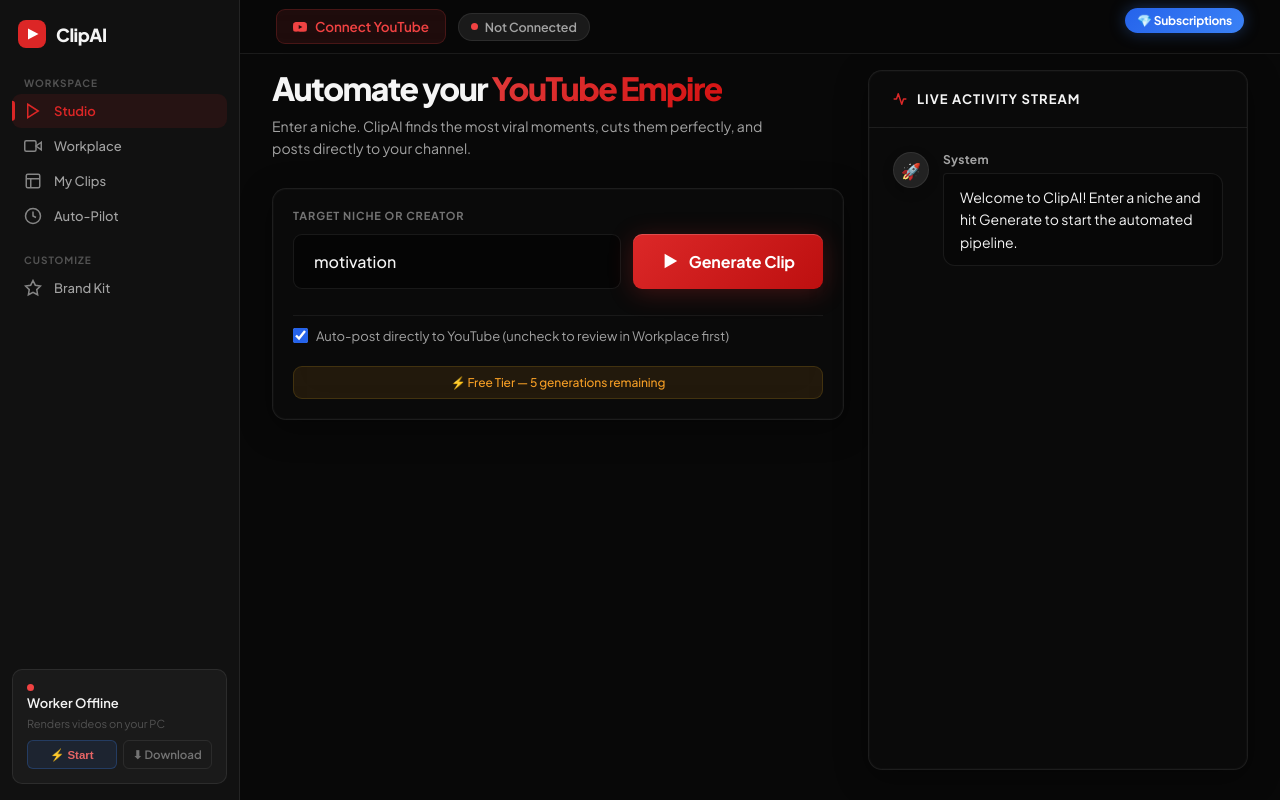
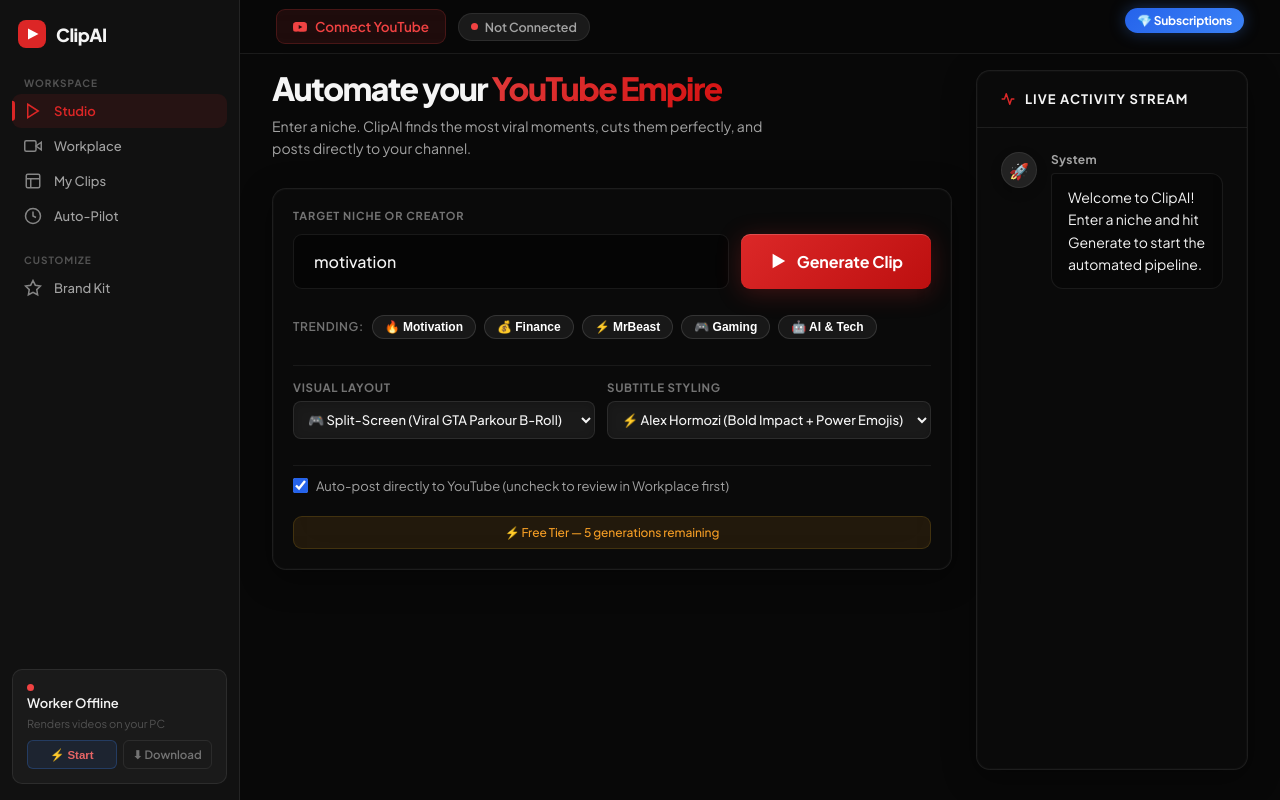
Before and after one commit to musharafabdulkadir7-lab/viralclip-saas, a FastAPI app: page / in a window 1280 px wide. Run offline with FastAPI, Linux system fonts and the light colour scheme.

Commit message:
Comprehensive Platform Upgrade: trending niche chips, visual layout selector, Hormozi/Clean subtitle styling, zero console flash, and pipeline wiring

```diff
--- a/main.py
+++ b/main.py
@@ -157,6 +157,8 @@
 class ClipRequest(BaseModel):
     niche: str
     auto_upload: bool = True
+    layout: str = "split_screen"
+    subtitle_style: str = "hormozi"
 
 class PublishDraftRequest(BaseModel):
     clip_id: str
@@ -399,9 +401,11 @@
             "niche": payload.niche,
             "user_id": user_id,
             "is_free_tier": user.get("license") == "free_tier",
-            "auto_upload": payload.auto_upload
+            "auto_upload": payload.auto_upload,
+            "layout": payload.layout,
+            "subtitle_style": payload.subtitle_style
         }))
-        print(f"[Queue] Job {job_id} pushed to worker_queue:{user_id} (auto_upload={payload.auto_upload})")
+        print(f"[Queue] Job {job_id} pushed to worker_queue:{user_id} (auto_upload={payload.auto_upload}, layout={payload.layout}, style={payload.subtitle_style})")
     else:
         print("[Queue] WARNING: redis_client is None — job not queued!")
 
--- a/static/app.js
+++ b/static/app.js
@@ -620,6 +620,20 @@
     }
 });
 
+// ─── Niche Presets ─────────────────────────────────────────────────────────────
+function selectNichePreset(nicheName, btnEl) {
+    const input = document.getElementById('niche-input');
+    if (input) input.value = nicheName;
+    document.querySelectorAll('.niche-pill').forEach(btn => {
+        btn.style.borderColor = 'rgba(255,255,255,0.12)';
+        btn.style.background = 'rgba(255,255,255,0.06)';
+    });
+    if (btnEl) {
+        btnEl.style.borderColor = 'var(--blue)';
+        btnEl.style.background = 'rgba(37,99,235,0.25)';
+    }
+}
+
 // ─── Generate Button ──────────────────────────────────────────────────────────
 document.addEventListener('DOMContentLoaded', () => {
     checkWorkerHeartbeat(); // initial check
@@ -645,6 +659,9 @@
             return;
         }
 
+        const layout = document.getElementById('studio-layout-select')?.value || 'split_screen';
+        const subtitleStyle = document.getElementById('studio-subtitle-select')?.value || 'hormozi';
+
         runBtn.disabled = true;
         runBtn.textContent = 'Running...';
 
@@ -652,7 +669,12 @@
             const res = await fetch('/api/v1/generate-clip', {
                 method: 'POST',
                 headers: { 'Content-Type': 'application/json' },
-                body: JSON.stringify({ niche, auto_upload: autoUpload })
+                body: JSON.stringify({
+                    niche,
+                    auto_upload: autoUpload,
+                    layout: layout,
+                    subtitle_style: subtitleStyle
+                })
             });
 
             if (res.status === 402) {
--- a/templates/index.html
+++ b/templates/index.html
@@ -136,6 +136,34 @@
                             </svg>
                             Generate Clip
                         </button>
+                    </div>
+
+                    <!-- Trending Niche Quick-Picks -->
+                    <div style="display:flex; flex-wrap:wrap; gap:8px; margin-top:14px; align-items:center;">
+                        <span style="font-size:12px; font-weight:600; color:var(--text-3); text-transform:uppercase; letter-spacing:0.05em;">Trending:</span>
+                        <button type="button" class="niche-pill" onclick="selectNichePreset('motivation', this)" style="background:rgba(255,255,255,0.06); border:1px solid rgba(255,255,255,0.12); color:#fff; border-radius:20px; padding:4px 12px; font-size:12px; font-weight:600; cursor:pointer; transition:all 0.15s;">🔥 Motivation</button>
+                        <button type="button" class="niche-pill" onclick="selectNichePreset('finance', this)" style="background:rgba(255,255,255,0.06); border:1px solid rgba(255,255,255,0.12); color:#fff; border-radius:20px; padding:4px 12px; font-size:12px; font-weight:600; cursor:pointer; transition:all 0.15s;">💰 Finance</button>
+                        <button type="button" class="niche-pill" onclick="selectNichePreset('mrbeast', this)" style="background:rgba(255,255,255,0.06); border:1px solid rgba(255,255,255,0.12); color:#fff; border-radius:20px; padding:4px 12px; font-size:12px; font-weight:600; cursor:pointer; transition:all 0.15s;">⚡ MrBeast</button>
+                        <button type="button" class="niche-pill" onclick="selectNichePreset('gaming', this)" style="background:rgba(255,255,255,0.06); border:1px solid rgba(255,255,255,0.12); color:#fff; border-radius:20px; padding:4px 12px; font-size:12px; font-weight:600; cursor:pointer; transition:all 0.15s;">🎮 Gaming</button>
+                        <button type="button" class="niche-pill" onclick="selectNichePreset('ai tech', this)" style="background:rgba(255,255,255,0.06); border:1px solid rgba(255,255,255,0.12); color:#fff; border-radius:20px; padding:4px 12px; font-size:12px; font-weight:600; cursor:pointer; transition:all 0.15s;">🤖 AI & Tech</button>
+                    </div>
+
+                    <!-- Video Style & Format Customizer -->
+                    <div style="display:grid; grid-template-columns: 1fr 1fr; gap:12px; margin-top:14px; padding-top:14px; border-top:1px solid rgba(255,255,255,0.06);">
+                        <div>
+                            <label style="font-size:11.5px; font-weight:700; color:var(--text-3); text-transform:uppercase; letter-spacing:0.06em; display:block; margin-bottom:6px;">Visual Layout</label>
+                            <select id="studio-layout-select" class="niche-input-lg" style="height:38px; font-size:13px; padding:6px 10px; background:var(--surface-2); border-radius:8px; border:1px solid var(--border);">
+                                <option value="split_screen" selected>🎮 Split-Screen (Viral GTA Parkour B-Roll)</option>
+                                <option value="cinematic_blur">🎬 Cinematic Center Focus (Dynamic Blur)</option>
+                            </select>
+                        </div>
+                        <div>
+                            <label style="font-size:11.5px; font-weight:700; color:var(--text-3); text-transform:uppercase; letter-spacing:0.06em; display:block; margin-bottom:6px;">Subtitle Styling</label>
+                            <select id="studio-subtitle-select" class="niche-input-lg" style="height:38px; font-size:13px; padding:6px 10px; background:var(--surface-2); border-radius:8px; border:1px solid var(--border);">
+                                <option value="hormozi" selected>⚡ Alex Hormozi (Bold Impact + Power Emojis)</option>
+                                <option value="clean_minimal">✨ Clean Modern (High-Readability Sans)</option>
+                            </select>
+                        </div>
                     </div>
 
                     <div style="display:flex; justify-content:space-between; align-items:center; margin-top:14px; padding-top:12px; border-top:1px solid rgba(255,255,255,0.06);">
@@ -470,7 +498,7 @@
 </div>
 
 <script src="https://cdn.jsdelivr.net/npm/chart.js"></script>
-<script src="/static/app.js?v=101"></script>
+<script src="/static/app.js?v=102"></script>
 
 <!-- ── Brand Kit Modal ───────────────────────────────── -->
 <div id="brand-modal" class="brand-modal hidden">
```
Also changed, not shown: client_worker.py (+18 -4 lines), clip_cutter.py (+20 -14 lines), worker.py (+8 -5 lines).
